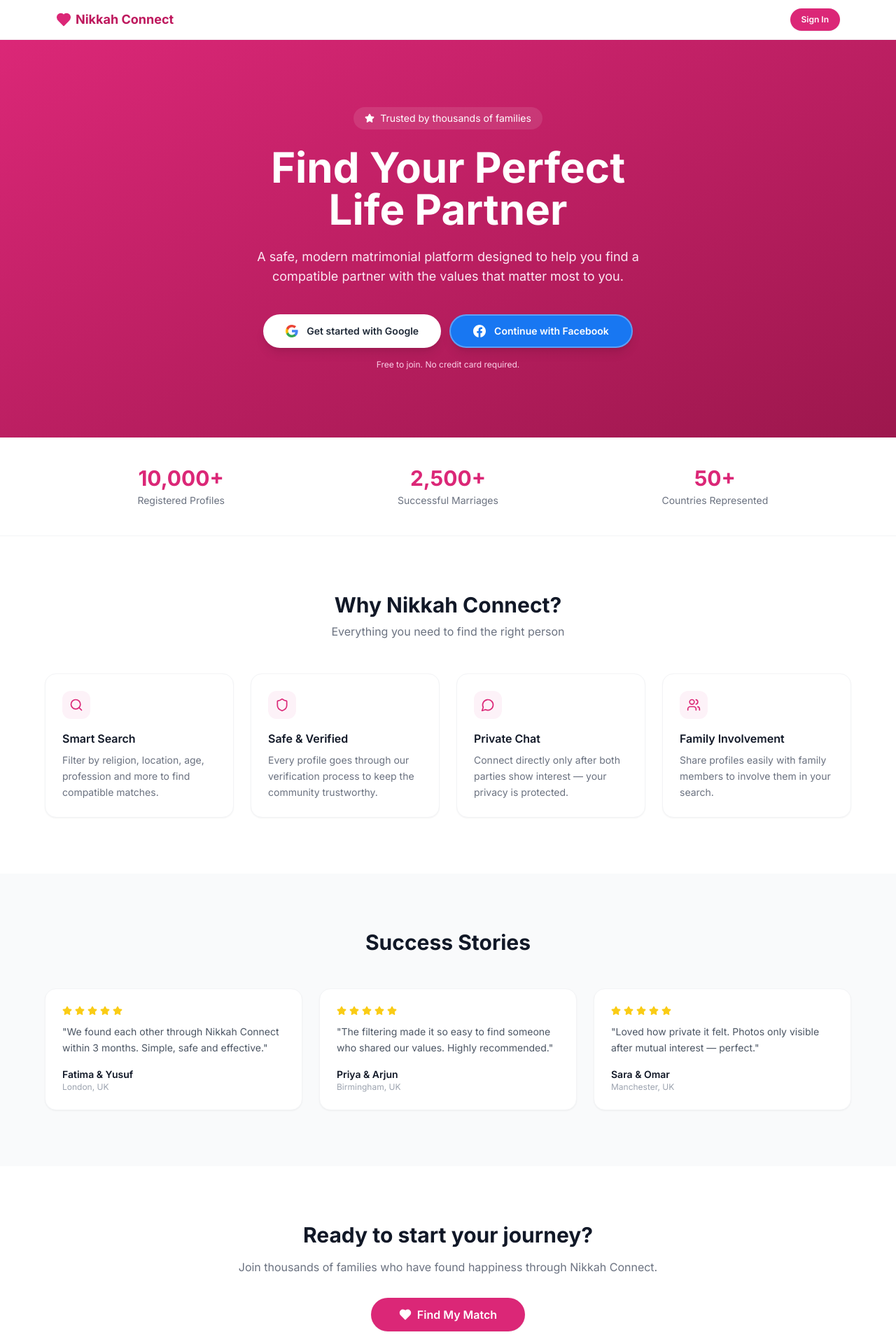
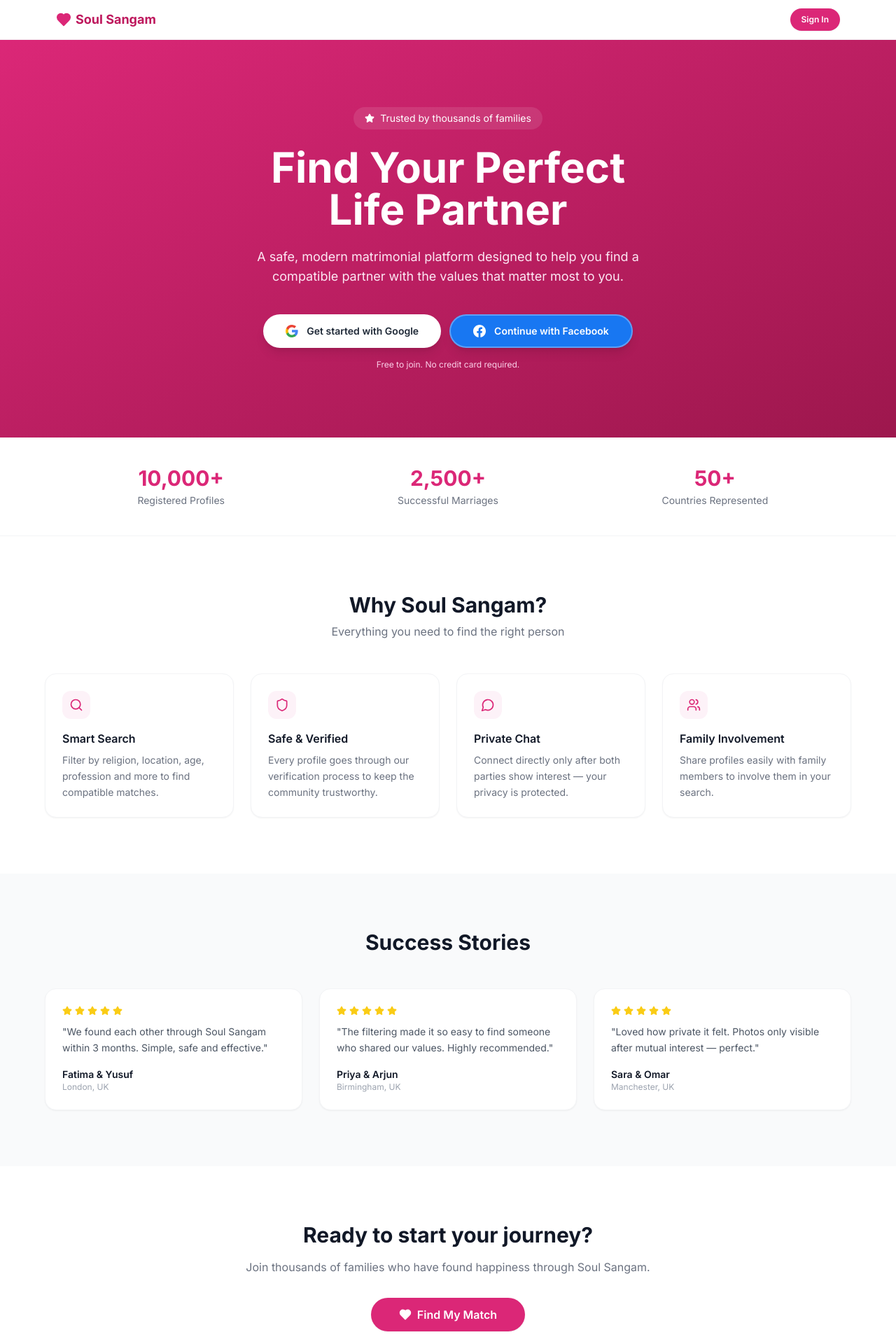
Before and after one commit to CompressLab/soul-sangam, a Next.js app in the folder web/: page / in a window 1280 px wide. Shown: the top 1920 px of the page at 70% size. Built offline with nearby package versions, Linux system fonts and the light colour scheme; no server answers.

Commit message:
Rebrand: rename Nikkah Connect to Soul Sangam across all files

```diff
--- a/web/src/app/(auth)/login/page.tsx
+++ b/web/src/app/(auth)/login/page.tsx
@@ -19,7 +19,7 @@ export default function LoginPage() {
         {/* Logo */}
         <div className="flex items-center gap-2">
           <Heart className="text-primary-600" size={32} fill="currentColor" />
-          <span className="text-2xl font-bold text-primary-700">Nikkah Connect</span>
+          <span className="text-2xl font-bold text-primary-700">Soul Sangam</span>
         </div>
 
         <div className="text-center">
--- a/web/src/app/(main)/layout.tsx
+++ b/web/src/app/(main)/layout.tsx
@@ -26,7 +26,7 @@ export default function MainLayout({ children }: { children: React.ReactNode })
         <div className="max-w-6xl mx-auto px-4 h-14 flex items-center justify-between">
           <Link href="/browse" className="flex items-center gap-1.5">
             <Heart className="text-primary-600" size={22} fill="currentColor" />
-            <span className="font-bold text-primary-700 text-lg">Nikkah Connect</span>
+            <span className="font-bold text-primary-700 text-lg">Soul Sangam</span>
           </Link>
 
           {/* Desktop nav */}
--- a/web/src/app/(main)/profile/setup/page.tsx
+++ b/web/src/app/(main)/profile/setup/page.tsx
@@ -139,7 +139,7 @@ export default function ProfileSetupPage() {
         verified:        false,
       });
 
-      toast.success("Profile created! Welcome to Nikkah Connect 🎉");
+      toast.success("Profile created! Welcome to Soul Sangam 🎉");
       router.push("/browse");
     } catch (err) {
       console.error(err);
--- a/web/src/app/layout.tsx
+++ b/web/src/app/layout.tsx
@@ -8,7 +8,7 @@ import { MobileAppBanner } from "@/components/ui/MobileAppBanner";
 const inter = Inter({ subsets: ["latin"] });
 
 export const metadata: Metadata = {
-  title:       "Nikkah Connect — Find Your Match",
+  title:       "Soul Sangam — Find Your Match",
   description: "A trusted matrimonial platform to help you find your life partner.",
 };
 
--- a/web/src/app/page.tsx
+++ b/web/src/app/page.tsx
@@ -32,7 +32,7 @@ const features = [
 const testimonials = [
   {
     name: "Fatima & Yusuf",
-    text: "We found each other through Nikkah Connect within 3 months. Simple, safe and effective.",
+    text: "We found each other through Soul Sangam within 3 months. Simple, safe and effective.",
     location: "London, UK",
   },
   {
@@ -62,7 +62,7 @@ export default function LandingPage() {
         <div className="max-w-6xl mx-auto px-4 h-14 flex items-center justify-between">
           <div className="flex items-center gap-1.5">
             <Heart className="text-primary-600" size={22} fill="currentColor" />
-            <span className="font-bold text-primary-700 text-lg">Nikkah Connect</span>
+            <span className="font-bold text-primary-700 text-lg">Soul Sangam</span>
           </div>
           <Link href="/login" className="btn-primary text-xs px-4 py-2">
             Sign In
@@ -124,7 +124,7 @@ export default function LandingPage() {
       <section className="py-20 px-4">
         <div className="max-w-6xl mx-auto">
           <div className="text-center mb-12">
-            <h2 className="text-3xl font-bold text-gray-900">Why Nikkah Connect?</h2>
+            <h2 className="text-3xl font-bold text-gray-900">Why Soul Sangam?</h2>
             <p className="text-gray-500 mt-2">Everything you need to find the right person</p>
           </div>
           <div className="grid md:grid-cols-2 lg:grid-cols-4 gap-6">
@@ -173,7 +173,7 @@ export default function LandingPage() {
             Ready to start your journey?
           </h2>
           <p className="text-gray-500 mb-8">
-            Join thousands of families who have found happiness through Nikkah Connect.
+            Join thousands of families who have found happiness through Soul Sangam.
           </p>
           <button
             onClick={signInWithGoogle}
@@ -186,7 +186,7 @@ export default function LandingPage() {
       </section>
 
       <footer className="border-t border-gray-100 py-8 px-4 text-center text-xs text-gray-400">
-        © {new Date().getFullYear()} Nikkah Connect. All rights reserved.
+        © {new Date().getFullYear()} Soul Sangam. All rights reserved.
       </footer>
     </div>
   );
```
Also changed, not shown: 2 other files (tests, documents, lock files or other folders).
